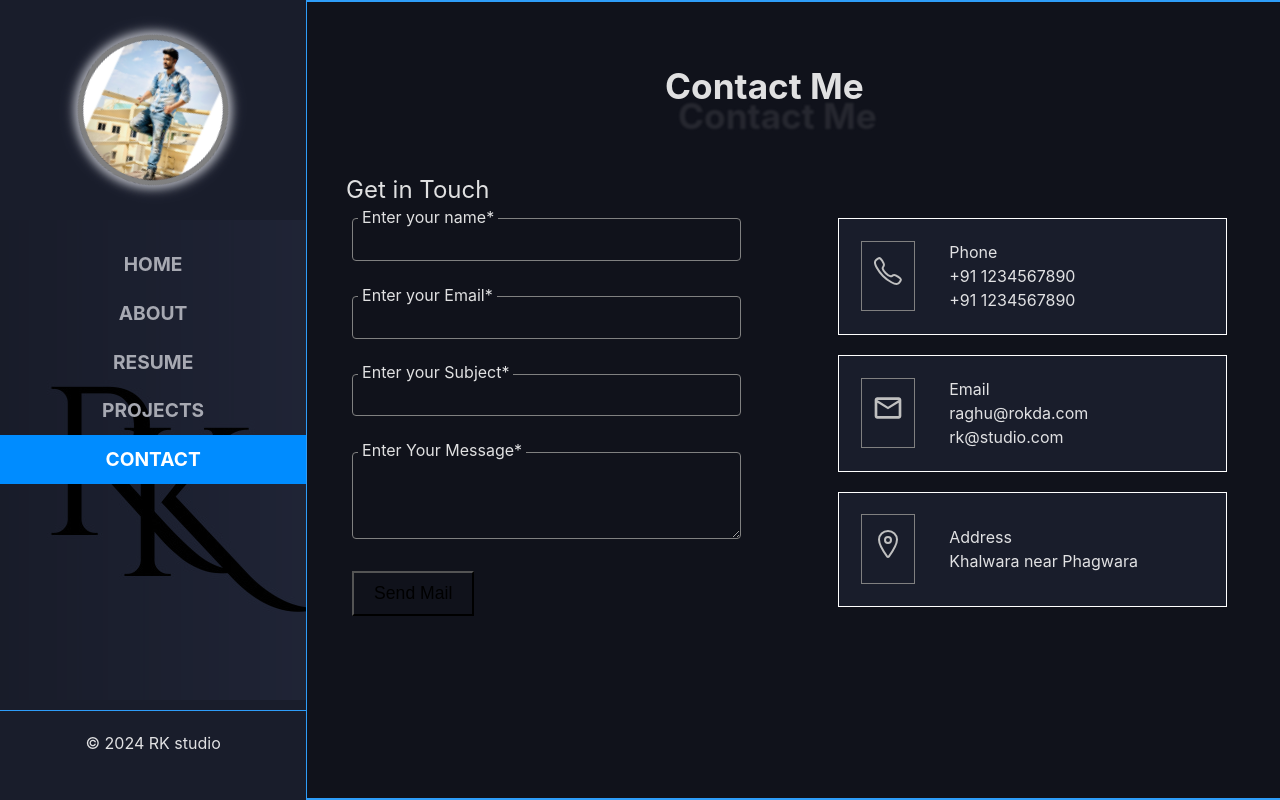
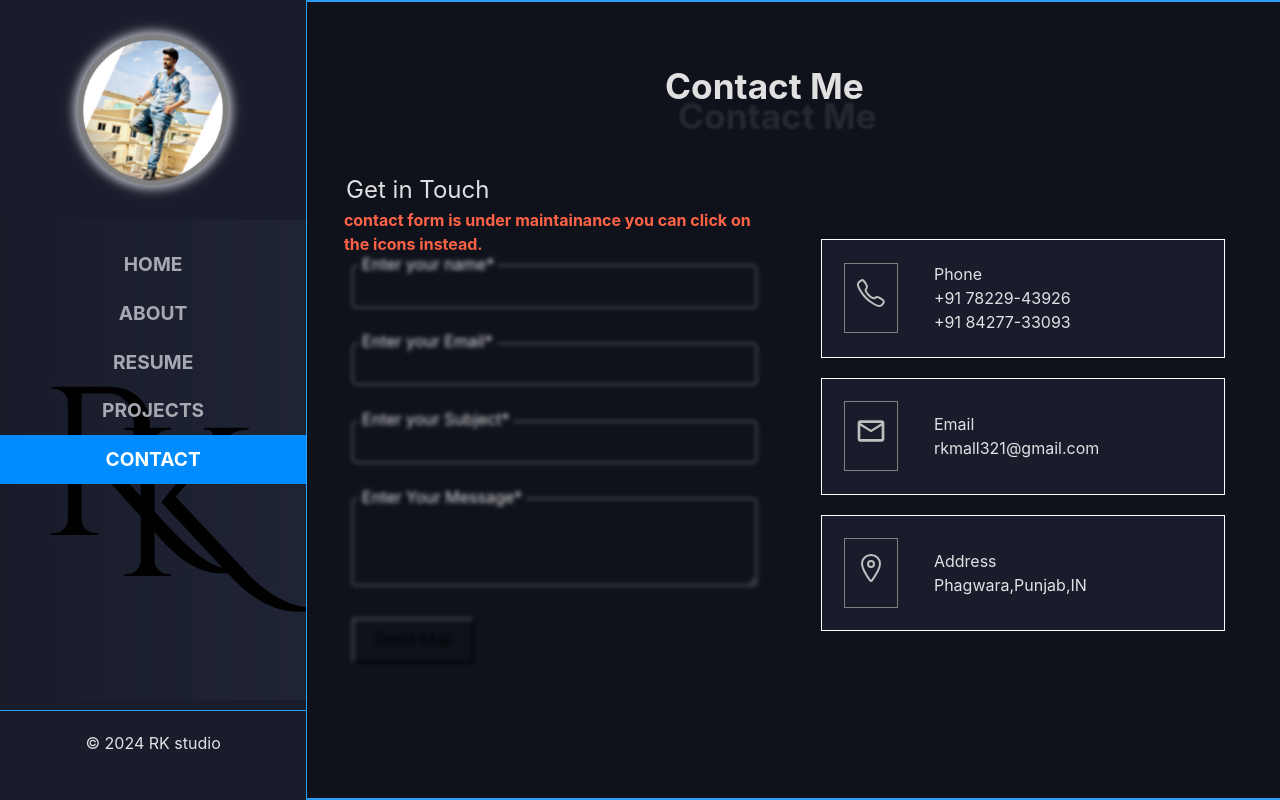
Before and after one commit to nerdyRK/React_portfolio, a React (Vite) app: page /contact in a window 1280 px wide. Built offline with nearby package versions, Linux system fonts and the light colour scheme.

Commit message:
added styles and edit contact page and font

```diff
--- a/src/App.css
+++ b/src/App.css
@@ -495,7 +495,7 @@ textarea {
 .contact-left,
 .contact-right {
   display: flex;
-  width: 50%;
+  width: 100%;
   justify-content: center;
   align-items: start;
   margin: 0 auto;
@@ -504,9 +504,13 @@ textarea {
   flex-direction: column;
   position: relative;
 }
-
+.contact-left-parent {
+  width: 100%;
+}
 .contact-left {
   gap: 1rem;
+  pointer-events: none;
+  filter: blur(2px);
 }
 
 .contact-card {
@@ -556,7 +560,9 @@ textarea {
   .contact-right {
     width: 100%;
   }
-
+  .contact-left-parent {
+    display: none;
+  }
   .sidebar {
     z-index: 111;
     transition: all 0.3s ease;
@@ -653,6 +659,7 @@ textarea {
 }
 
 .type-effect p {
+  font-family: sans-serif;
   color: white;
   font-size: 1.5rem;
 }
--- a/src/components/About.jsx
+++ b/src/components/About.jsx
@@ -31,7 +31,10 @@ function About() {
           </picture>
           <div className="bio">
             <h2>
-              I am <span style={{ color: "#037fff" }}>Ravi Kumar</span>
+              I am{" "}
+              <span style={{ color: "#037fff", fontFamily: "Kaushan script" }}>
+                Ravi Kumar
+              </span>
             </h2>
             <p className="para">
               I am a frontend web developer. I can provide clean code and pixel
--- a/src/components/Contact.jsx
+++ b/src/components/Contact.jsx
@@ -8,9 +8,23 @@ function Contact() {
       <h2 className="heading" style={{ marginLeft: "4%" }}>
         Contact Me
       </h2>
-      <p style={{ fontSize: "1.5rem", margin: "4% 0 0 4%" }}>Get in Touch</p>
+      <div style={{ fontSize: "1.5rem", margin: "4% 0 0 4%" }}>
+        Get in Touch
+      </div>
       <div className="wrapper">
-        <div className="contact-left">
+        <div className="contact-left-parent">
+          <p
+            style={{
+              color: "tomato",
+              fontSize: "1rem",
+              marginLeft: "6%",
+              fontWeight: "bold",
+            }}
+          >
+            contact form is under maintainance you can click on the icons
+            instead.
+          </p>
+          <form className="contact-left">
             <InputField text={"Enter your name"} />
             <InputField text={"Enter your Email"} />
             <InputField text={"Enter your Subject"} />
@@ -23,22 +37,23 @@ function Contact() {
             <button className="mail-btn" type="submit">
               Send Mail
             </button>
+          </form>
         </div>
         <div className="contact-right">
           <ContactCard
             icon={<IoCallOutline />}
             name="Phone"
-            items={["+91 1234567890", "+91 1234567890"]}
+            items={["+91 78229-43926", "+91 84277-33093"]}
           />
           <ContactCard
             icon={<MdOutlineEmail />}
             name="Email"
-            items={["raghu@rokda.com", "rk@studio.com"]}
+            items={["rkmall321@gmail.com"]}
           />
           <ContactCard
             icon={<IoLocationOutline />}
             name="Address"
-            items={["Khalwara near Phagwara"]}
+            items={["Phagwara,Punjab,IN"]}
           />
         </div>
       </div>
@@ -50,7 +65,7 @@ function InputField({ text }) {
   return (
     <div className="contact-input-div">
       <label className="contact-label">{text}*</label>
-      <input type="text" className="contact-input" />
+      <input type="text" className="contact-input" readOnly />
     </div>
   );
 }
--- a/src/components/Home.jsx
+++ b/src/components/Home.jsx
@@ -8,10 +8,11 @@ function Home() {
   return (
     <div className="main-area home">
       <h1>
-        Hi, I am{" "}
+        Hi, Its{" "}
         <span style={{ color: "#037fff", fontFamily: "Kaushan script" }}>
-          Ravi Kumar
+          Ravi
         </span>
+        &nbsp;here
       </h1>
       <div className="type-effect">
         <p> I am a</p>
--- a/src/components/Sidebar.jsx
+++ b/src/components/Sidebar.jsx
@@ -1,12 +1,13 @@
 import { NavLink } from "react-router-dom";
 import img from "../assets/rk3.jpg";
-import { useState, useEffect } from "react";
+import { useState, useEffect, useRef } from "react";
 import { RxHamburgerMenu } from "react-icons/rx";
 import { FaTimes } from "react-icons/fa";
 
 function Sidebar() {
   const [btnVisibility, setBtnVisibility] = useState(false);
   const [sidebarPosition, setSidebarPosition] = useState("0");
+  const sideNavRef = useRef(null); // Ref for detecting clicks outside the sidebar
 
   useEffect(() => {
     function handleResize() {
@@ -40,16 +41,35 @@ function Sidebar() {
     fontWeight: "bold",
   };
 
+  // Function to handle clicks outside the sidebar
+  const handleClickOutside = (event) => {
+    if (sideNavRef.current && !sideNavRef.current.contains(event.target)) {
+      // Check if the screen width is less than or equal to 700px (mobile screen)
+      if (window.innerWidth <= 700) {
+        setBtnVisibility(true); // Close the sidebar if clicked outside on mobile screens
+      }
+    }
+  };
+
+  // Add the event listener when the component mounts
+  useEffect(() => {
+    document.addEventListener("mousedown", handleClickOutside);
+    return () => {
+      document.removeEventListener("mousedown", handleClickOutside);
+    };
+  }, []);
+
   return (
     <div
+      ref={sideNavRef} // Attach the ref here
       className="sidebar"
       style={{ transform: `translateX(${sidebarPosition})` }}
     >
-      <button className="button-container">
+      <button className="button-container" onClick={handleClick}>
         {btnVisibility ? (
-          <RxHamburgerMenu className="burger" onClick={handleClick} />
+          <RxHamburgerMenu className="burger" />
         ) : (
-          <FaTimes className="burger" onClick={handleClick} />
+          <FaTimes className="burger" />
         )}
       </button>
       <div className="side-img">
```
Also changed, not shown: src/assets/location.gif (added), src/assets/post.gif (added). Lines whose indentation alone changed are shown as unchanged.
